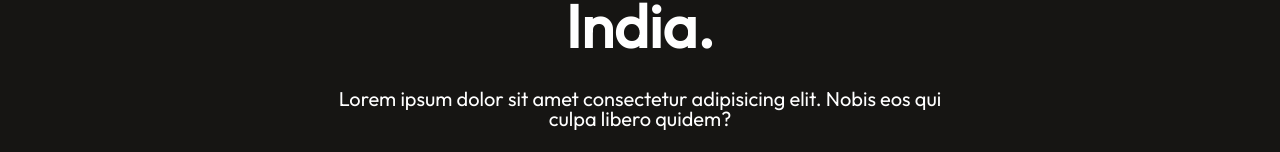
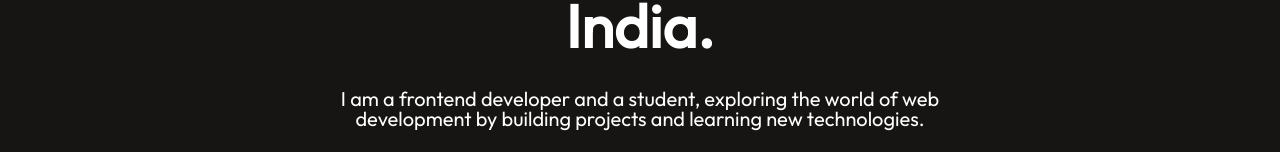
Before and after one commit to varshithchowdary/varshithchowdary, a React (Create React App) app: page / in a window 1280 px wide. Shown: the part 549-701 px from the top of the page. Built offline with nearby package versions, Linux system fonts and the light colour scheme.

Commit message:
minor changes-2

```diff
--- a/src/components/Bob/Bob.js
+++ b/src/components/Bob/Bob.js
@@ -8,7 +8,7 @@
     <div id='home' className='bob'>
       <img src={circular} alt="" />
       <h1><span>I'm Varshith Chowdary,</span> developer based in India.</h1>
-      <p>Lorem ipsum dolor sit amet consectetur adipisicing elit. Nobis eos  qui culpa libero quidem?</p>
+      <p>I am a frontend developer and a student, exploring the world of web development by building projects and learning new technologies.</p>
       <div className="bob-action">
 
       <AnchorLink className='anchor-link'offset={50} href='#contact'>
```
